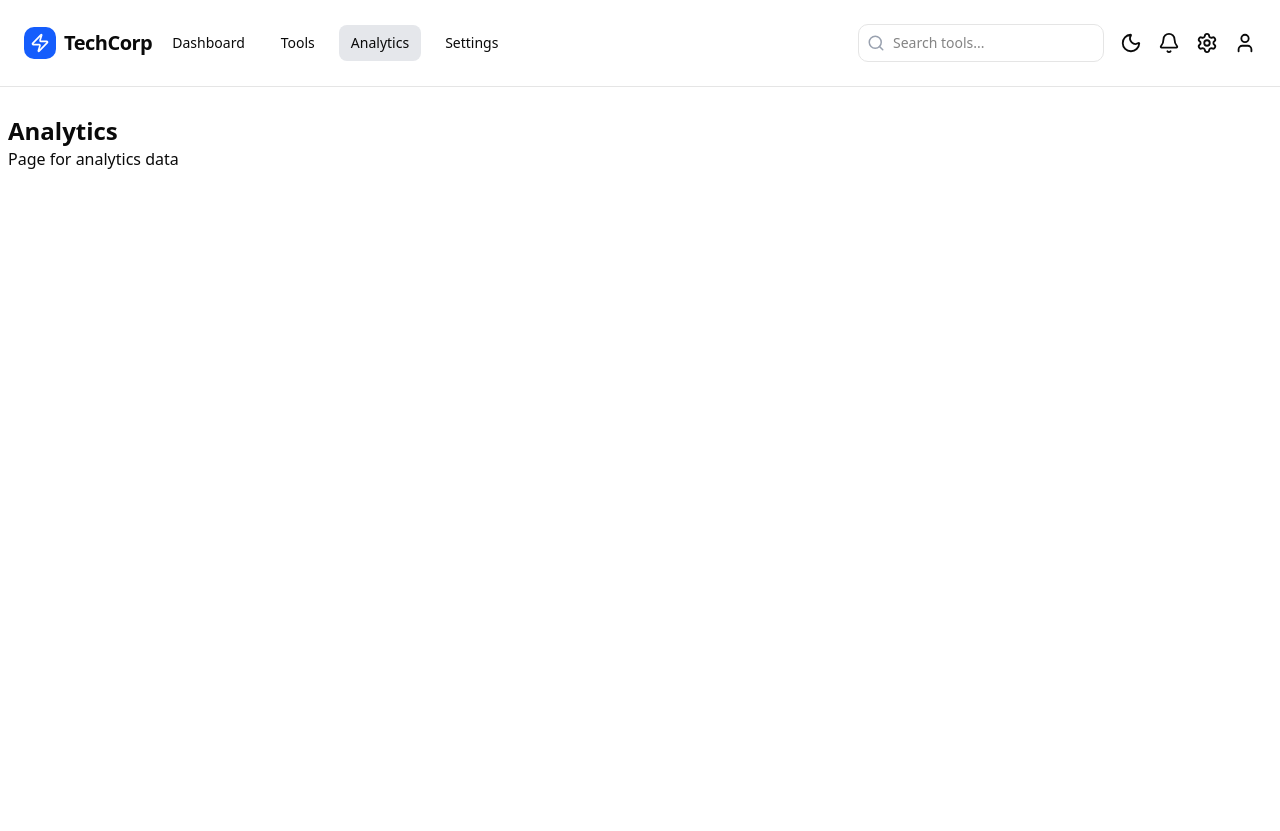
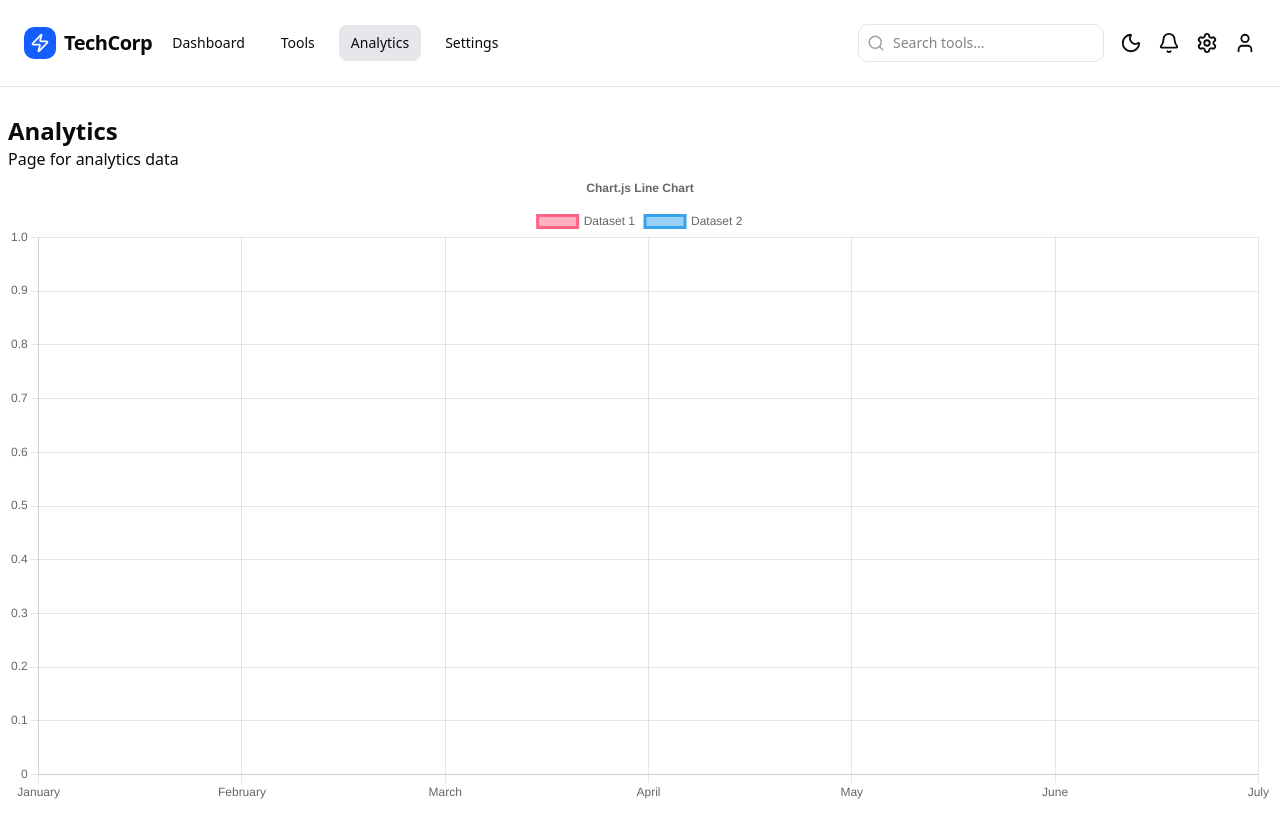
Before and after one commit to AxelFertinel/evaluationAlt, a React (Vite) app in the folder front/: page /analytics in a window 1280 px wide. Before the commit the page ends 800 px from the top, so only its background shows below. Built offline with nearby package versions, Linux system fonts and the light colour scheme.

Commit message:
test chart.js

```diff
--- a/front/package.json
+++ b/front/package.json
@@ -12,11 +12,13 @@
   "dependencies": {
     "@tailwindcss/vite": "^4.1.17",
     "axios": "^1.13.2",
+    "chart.js": "^4.5.1",
     "class-variance-authority": "^0.7.1",
     "clsx": "^2.1.1",
     "lucide": "^0.555.0",
     "lucide-react": "^0.555.0",
     "react": "^19.2.0",
+    "react-chartjs-2": "^5.3.1",
     "react-dom": "^19.2.0",
     "react-router-dom": "^7.9.6",
     "tailwind-merge": "^3.4.0",
@@ -24,6 +26,7 @@
   },
   "devDependencies": {
     "@eslint/js": "^9.39.1",
+    "@faker-js/faker": "^9.9.0",
     "@types/node": "^24.10.1",
     "@types/react": "^19.2.5",
     "@types/react-dom": "^19.2.3",
--- a/front/src/pages/analytics/Analytics.tsx
+++ b/front/src/pages/analytics/Analytics.tsx
@@ -1,3 +1,59 @@
+import { faker } from "@faker-js/faker";
+import {
+  Chart as ChartJS,
+  CategoryScale,
+  LinearScale,
+  PointElement,
+  LineElement,
+  Title,
+  Tooltip,
+  Legend,
+} from "chart.js";
+import { Line } from "react-chartjs-2";
+
+ChartJS.register(
+  CategoryScale,
+  LinearScale,
+  PointElement,
+  LineElement,
+  Title,
+  Tooltip,
+  Legend
+);
+
+export const options = {
+  responsive: true,
+  plugins: {
+    legend: {
+      position: "top" as const,
+    },
+    title: {
+      display: true,
+      text: "Chart.js Line Chart",
+    },
+  },
+};
+
+const labels = ["January", "February", "March", "April", "May", "June", "July"];
+
+export const data = {
+  labels,
+  datasets: [
+    {
+      label: "Dataset 1",
+      data: 1,
+      borderColor: "rgb(255, 99, 132)",
+      backgroundColor: "rgba(255, 99, 132, 0.5)",
+    },
+    {
+      label: "Dataset 2",
+      data: 2,
+      borderColor: "rgb(53, 162, 235)",
+      backgroundColor: "rgba(53, 162, 235, 0.5)",
+    },
+  ],
+};
+
 const Analytics = () => {
   return (
     <>
@@ -5,6 +61,7 @@
         <div className="mb-5 mt-5">
           <h1>Analytics</h1>
           <p>Page for analytics data</p>
+          <Line options={options} data={data} />
         </div>
       </div>
     </>
```
Also changed, not shown: 1 other file (tests, documents, lock files or other folders).
